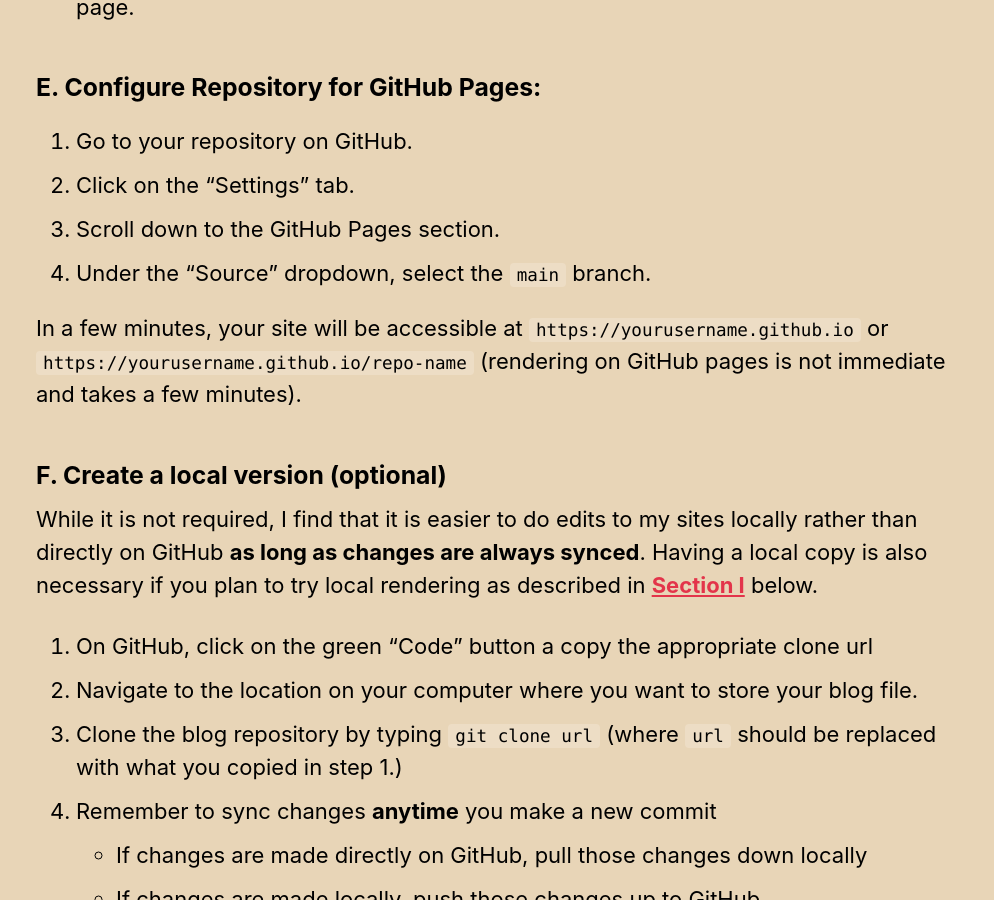
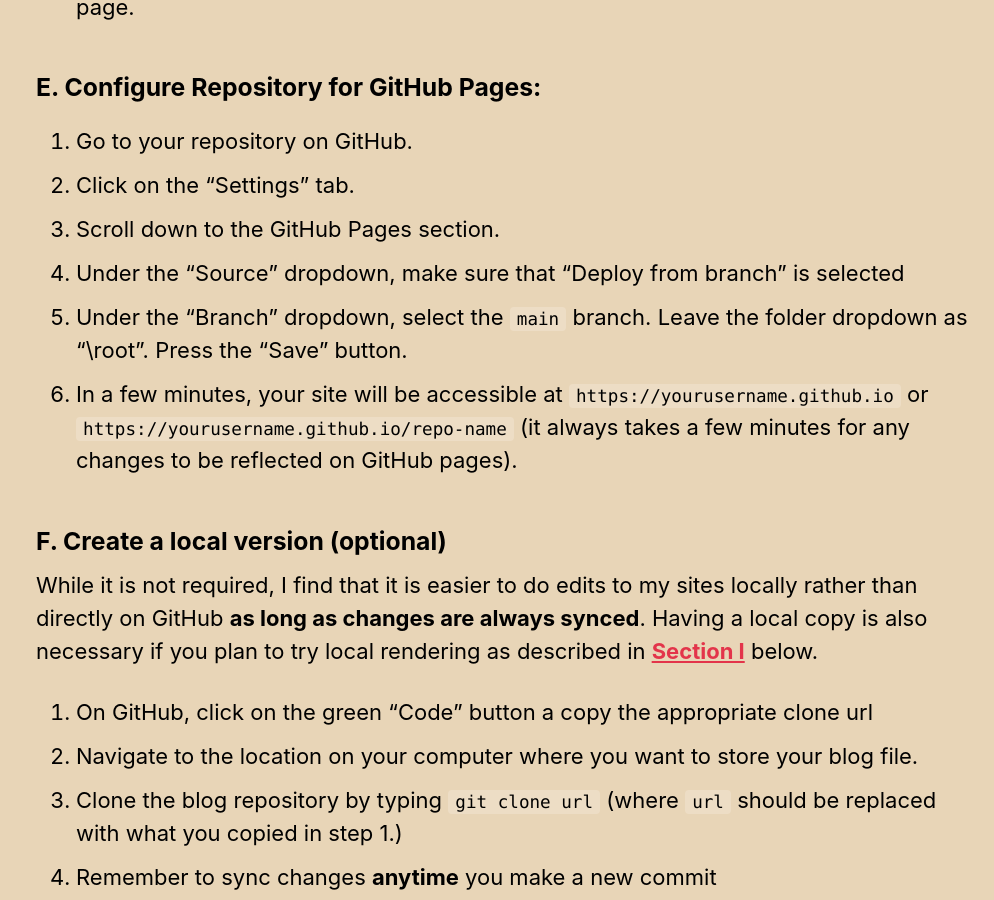
Before and after one commit to s386Fall2023/s386Fall2023.github.io, a Jekyll site: the page built from _resources/blogsetup.md, in a window 1280 px wide and 900 px high, scrolled down 2035 px. Shown: the whole window, without its empty margins (286-1280 px from the left). Built offline with Jekyll 4.4.1, drawn with Linux system fonts in a browser that asks for light colours; cached includes are drawn as plain includes.

Commit message:
Update GitPages instructions

```diff
--- a/_resources/blogsetup.md
+++ b/_resources/blogsetup.md
@@ -47,11 +47,11 @@ There are several "officially" [supported themes](https://pages.github.com/theme
 ### E. Configure Repository for GitHub Pages:
 
 1. Go to your repository on GitHub.
-2. Click on the “Settings” tab.
+2. Click on the "Settings" tab.
 3. Scroll down to the GitHub Pages section.
-4. Under the "Source" dropdown, select the `main` branch.
-
-In a few minutes, your site will be accessible at `https://yourusername.github.io` or `https://yourusername.github.io/repo-name` (rendering on GitHub pages is not immediate and takes a few minutes).
+4. Under the "Source" dropdown, make sure that  "Deploy from branch" is selected
+5. Under the "Branch" dropdown, select the `main` branch.  Leave the folder dropdown as "\root". Press the "Save" button.
+6. In a few minutes, your site will be accessible at `https://yourusername.github.io` or `https://yourusername.github.io/repo-name` (it always takes a few minutes for any changes to be reflected on GitHub pages).
 
 ### F. Create a local version (optional)
 
```
